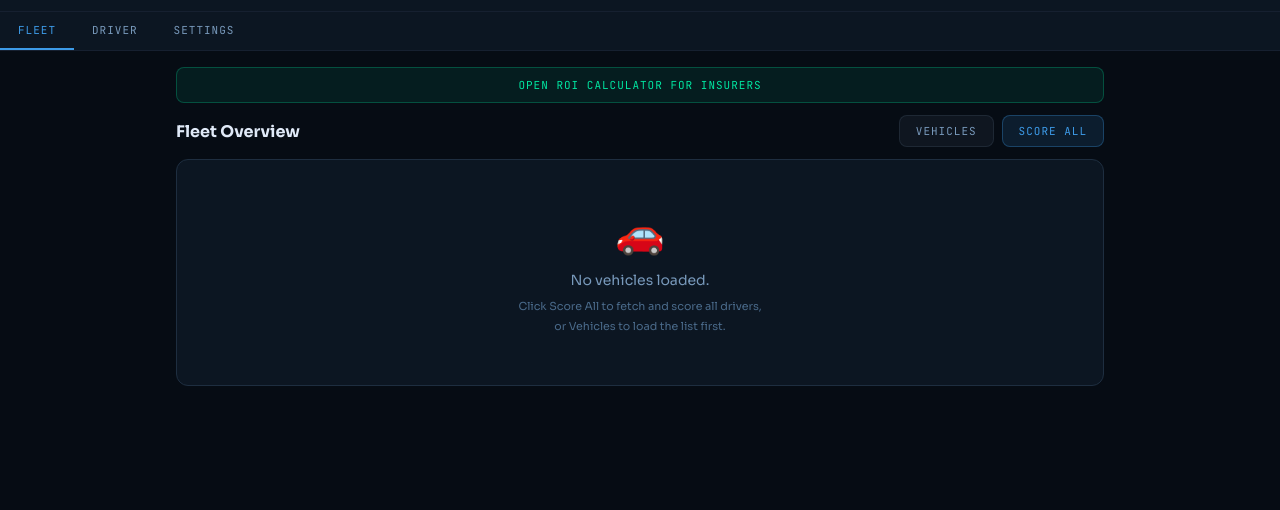
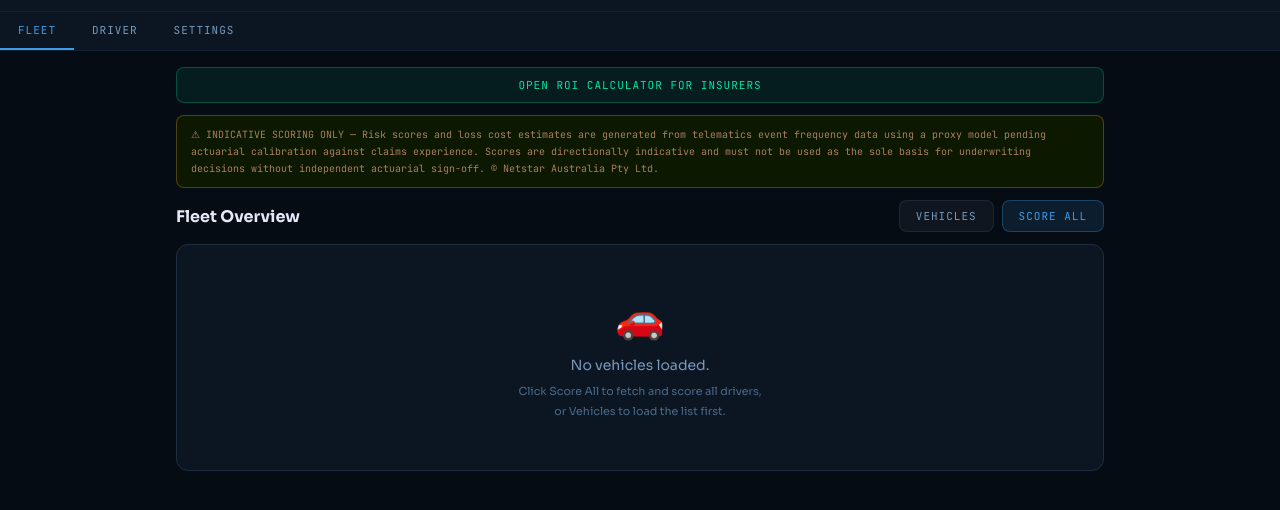
Before and after one commit to bs5jssxhm2-blip/Netstar-proxy, a plain HTML site: page index.html in a window 1280 px wide. Shown: the part 50-560 px from the top of the page. Drawn offline with Linux system fonts and the light colour scheme.

Commit message:
Update index.html

```diff
--- a/index.html
+++ b/index.html
@@ -129,6 +129,7 @@ body{background:var(--bg);color:var(--text);font-family:var(--body);min-height:1
 </div>
 <div class="main">
   <a href="/roi" class="roi-link">Open ROI Calculator for Insurers</a>
+  <div style="background:#0d1800;border:1px solid rgba(245,166,35,0.3);border-radius:8px;padding:10px 14px;margin-bottom:12px;font-size:10px;color:#a88060;line-height:1.7;font-family:'JetBrains Mono',monospace">&#9888; INDICATIVE SCORING ONLY &mdash; Risk scores and loss cost estimates are generated from telematics event frequency data using a proxy model pending actuarial calibration against claims experience. Scores are directionally indicative and must not be used as the sole basis for underwriting decisions without independent actuarial sign-off. &copy; Netstar Australia Pty Ltd.</div>
   <div id="loading-bar" class="loading-bar" style="display:none">
     <span class="spin">o</span>
     <span id="loading-msg">Connecting...</span>
```
